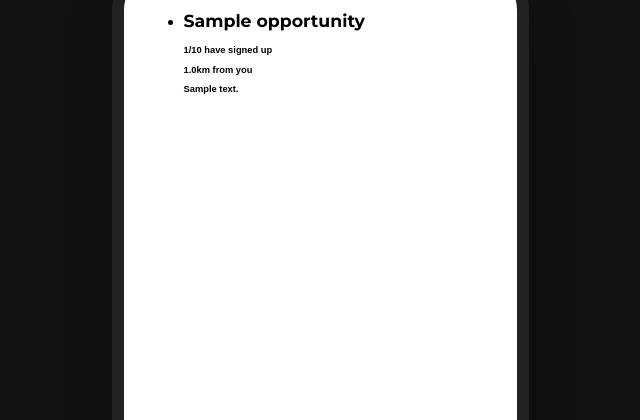
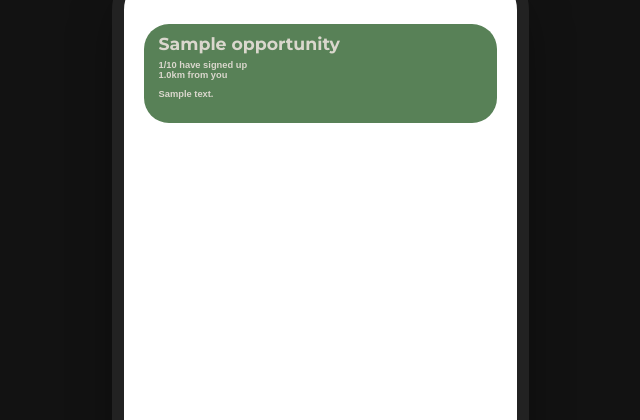
Before and after one commit to dastarruer/volunteering-app, a Django app: page / in a window 1280 px wide. Shown: the top 420 px of the page, without its empty margins (320-960 px from the left). Run offline with Django 5.2, Linux system fonts and the light colour scheme; tables that the repository leaves empty hold one stand-in row (values such as "Sample post"); some web fonts are replaced.

Commit message:
Add background color for opportunities

```diff
--- a/volunteering_app/opportunities/static/css/list.css
+++ b/volunteering_app/opportunities/static/css/list.css
@@ -1,3 +1,10 @@
+/* Remove default styling for ul elements */
+ul {
+  list-style: none;
+  padding: 0;
+  margin: 0;
+}
+
 .khula-semibold {
   font-family: "Khula", sans-serif;
   font-weight: 600;
@@ -11,18 +18,31 @@
   font-style: normal;
 }
 
+.opportunity {
+  background-color: #588157;
+  color: #dad7cd;
+  border-radius: 25px;
+  padding: 15px;
+  margin-top: 30px;
+  margin-bottom: 30px;
+}
+
 .title {
   font-size: 13pt;
+
+  margin-top: -6px;
+  margin-bottom: -3px;
+}
+
+.num-volunteers {
+  font-size: 7pt;
+  margin-bottom: -10px;
+}
+
+.distance {
+  font-size: 7pt;
 }
 
 .description {
   font-size: 7pt;
 }
-
-.num-volunteers {
-  font-size: 7pt;
-}
-
-.distance {
-  font-size: 7pt;
-}
```
